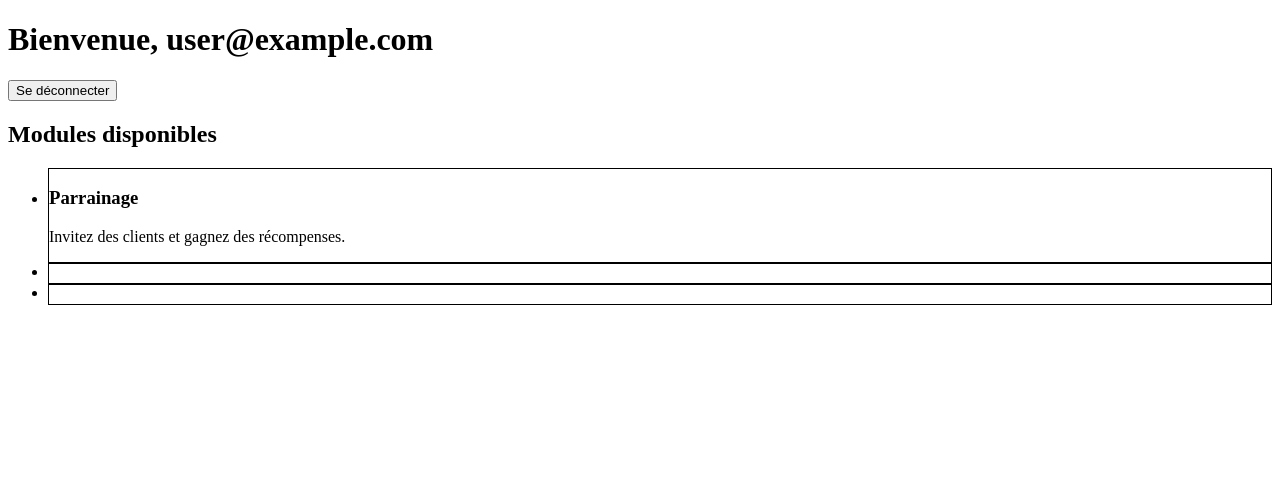
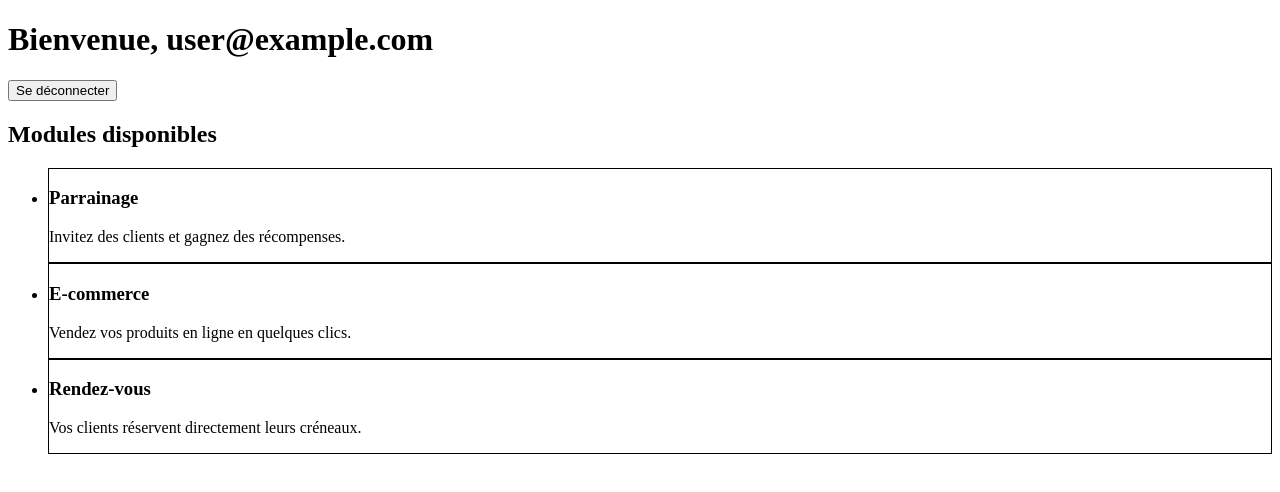
Before and after one commit to Pic-Chu/Pick-Choose, a React (Vite) app in the folder frontend/: page /dashboard in a window 1280 px wide. Shown: the top 492 px of the page. Built offline with nearby package versions, Linux system fonts and the light colour scheme; no server answers; sample sign-in values are in the browser's storage.

Commit message:
feat: add BookingModule and its configuration for appointment scheduling

```diff
--- a/frontend/src/modules/booking/config.js
+++ b/frontend/src/modules/booking/config.js
@@ -0,0 +1,6 @@
+export default {
+  name: "Rendez-vous",
+  description: "Vos clients réservent directement leurs créneaux.",
+  icon: "📅",
+  route: "/booking"
+};
--- a/frontend/src/modules/booking/index.jsx
+++ b/frontend/src/modules/booking/index.jsx
@@ -0,0 +1,15 @@
+const BookingModule = () => {
+  return (
+    <div className="p-4">
+      <h2 className="text-xl font-bold">Module de Prise de Rendez-vous</h2>
+      <p>Permettez à vos clients de réserver des créneaux en ligne.</p>
+      <ul className="list-disc list-inside mt-4">
+        <li>Création d'agendas</li>
+        <li>Réservation par créneau horaire</li>
+        <li>Notifications email (à venir)</li>
+      </ul>
+    </div>
+  );
+};
+
+export default BookingModule;
--- a/frontend/src/modules/ecommerce/config.js
+++ b/frontend/src/modules/ecommerce/config.js
@@ -0,0 +1,6 @@
+export default {
+  name: "E-commerce",
+  description: "Vendez vos produits en ligne en quelques clics.",
+  icon: "🛍️",
+  route: "/ecommerce"
+};
```
